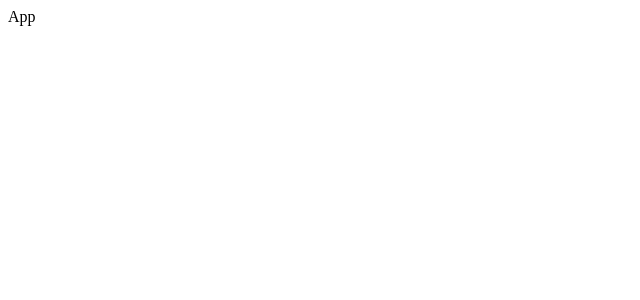
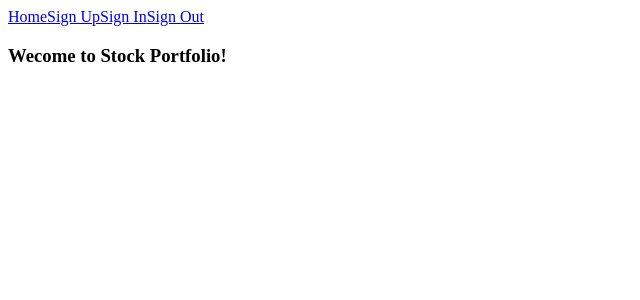
Before and after one commit to yongchengzhu/Stock-Portfolio, a React (Create React App) app in the folder client/: page / in a window 1280 px wide. Shown: the top 300 px of the page, without its empty margins (0-640 px from the left). Built offline with nearby package versions, Linux system fonts and the light colour scheme.

Commit message:
Added Header and Home component, and created routes for them inside of App.

```diff
--- a/client/src/components/App.js
+++ b/client/src/components/App.js
@@ -1,9 +1,17 @@
 import React from 'react';
+import { BrowserRouter, Route } from 'react-router-dom';
+import Header from './Header';
+import Home from './Home';
 
 class App extends React.Component {
   render() {
     return (
-      <div>App</div>
+      <BrowserRouter>
+        <div>
+          <Header />
+          <Route path="/" component={Home} exact />
+        </div>
+      </BrowserRouter>
     );
   }
 };
--- /dev/null
+++ b/client/src/components/Header.js
@@ -0,0 +1,17 @@
+import React from 'react';
+import { Link } from 'react-router-dom';
+
+class Header extends React.Component {
+  render() {
+    return (
+      <div>
+        <Link to="/">Home</Link>
+        <Link to="/signup">Sign Up</Link>
+        <Link to="/signin">Sign In</Link>
+        <Link to="/signout">Sign Out</Link>
+      </div>
+    );
+  }
+}
+
+export default Header;
--- /dev/null
+++ b/client/src/components/Home.js
@@ -0,0 +1,7 @@
+import React from 'react';
+
+const Home = () => {
+  return <h3>Wecome to Stock Portfolio!</h3>;
+}
+
+export default Home;
```
